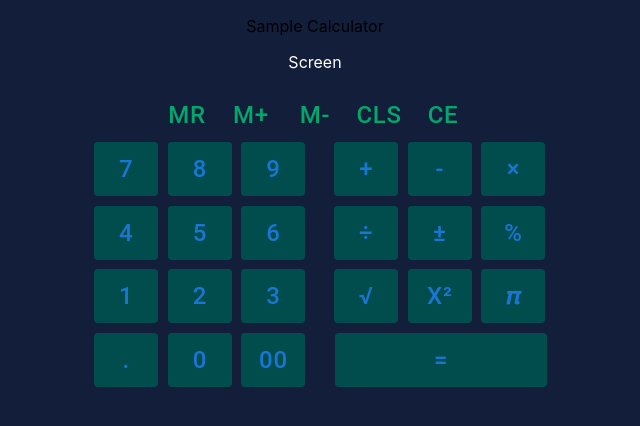
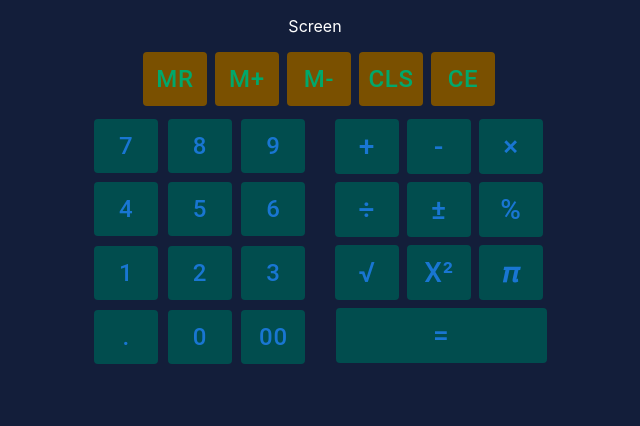
Before and after one commit to bluVshal/pub-sample-calculator, a React (Create React App) app: page / in a window 1280 px wide. Shown: the top 426 px of the page, without its empty margins (325-965 px from the left). Built offline with nearby package versions, Linux system fonts and the light colour scheme.

Commit message:
Modified layout for Mem buttons and color change

```diff
--- a/src/Components/Buttons/Buttons.js
+++ b/src/Components/Buttons/Buttons.js
@@ -26,9 +26,11 @@ const Buttons = () => {
             <Button
                 key={op}
                 sx={{
-                    fontSize: '1.5rem',
+                    fontSize: '1.75rem',
                     backgroundColor:'#014D4E',
-                    margin:'0 0 0.6rem 0.6rem'
+                    width:'2.5rem',
+                    height:'3.45rem',
+                    margin:'0 0 0.5rem 0.5rem'
                 }}>
                 {op}
             </Button>);
@@ -43,10 +45,11 @@ const Buttons = () => {
                 {populateoperationButtons()}
                 <Button
                   sx={{
-                    marginLeft:'0.5em',
-                    fontSize: '1.5rem',
+                    marginLeft:'0.45em',
+                    fontSize: '1.75rem',
                     backgroundColor:'#014D4E',
-                    width:'88%'
+                    width:'88%',
+                    height:'3.4rem'
                   }}>
                   =
                 </Button>
--- a/src/Components/Calculator.js
+++ b/src/Components/Calculator.js
@@ -4,7 +4,6 @@ import Assemble from '../Components/Assemble/Assemble';
 const Calculator = () => {
     return(
         <div>
-            <p>Sample Calculator</p>
             <Assemble />
         </div>
     );
--- a/src/Components/Elements/Memory/Memory.js
+++ b/src/Components/Elements/Memory/Memory.js
@@ -16,7 +16,9 @@ const Memory = () => {
                 onClick={setBtnValue(mem)}
                 sx={{
                     color: '#00A86B',
-                    fontSize: '1.5rem'
+                    fontSize: '1.5rem',
+                    backgroundColor:'#7A5000',
+                    margin:'0 0 0.8rem 0.5rem'
                     }}>
             {mem}
             </Button>);
```
